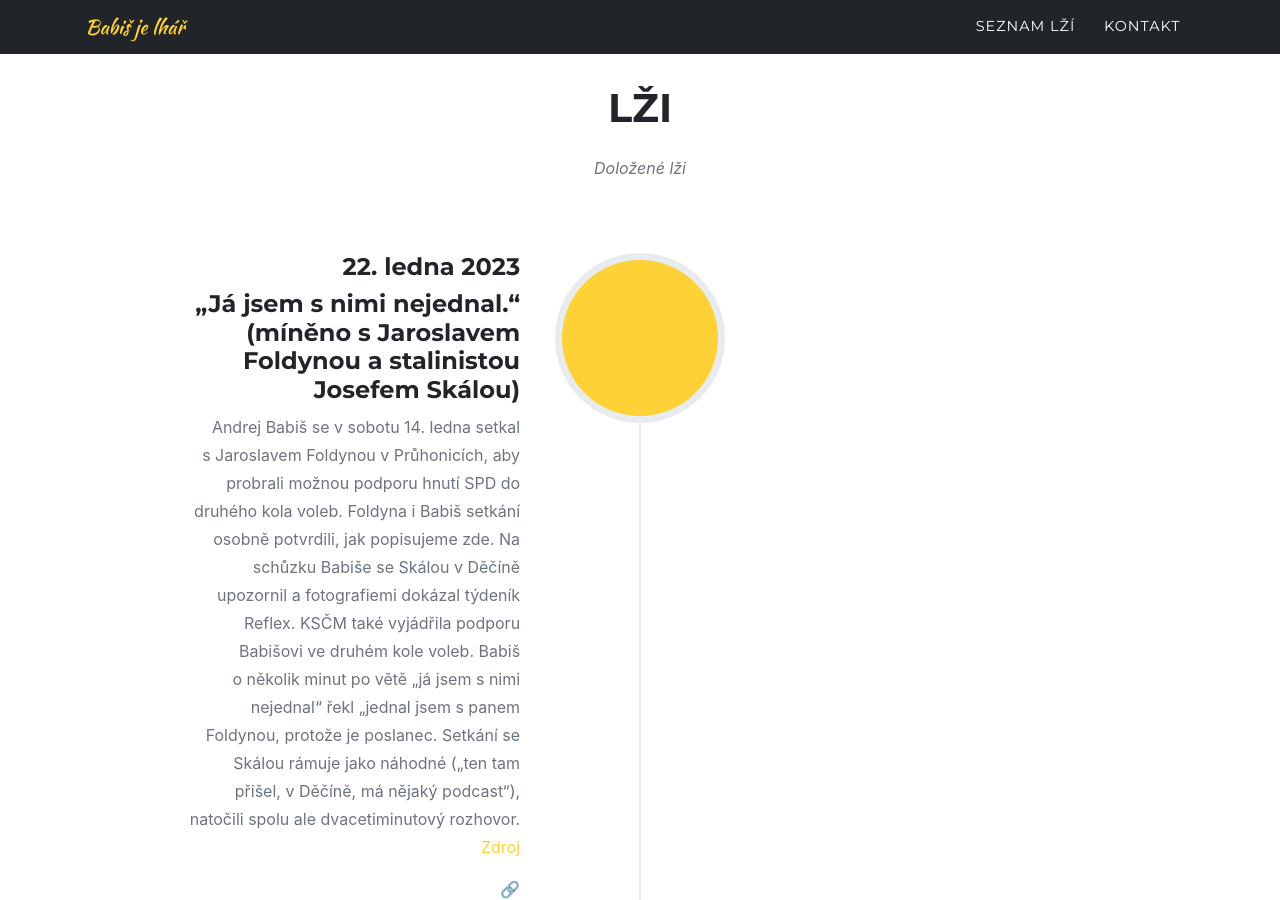
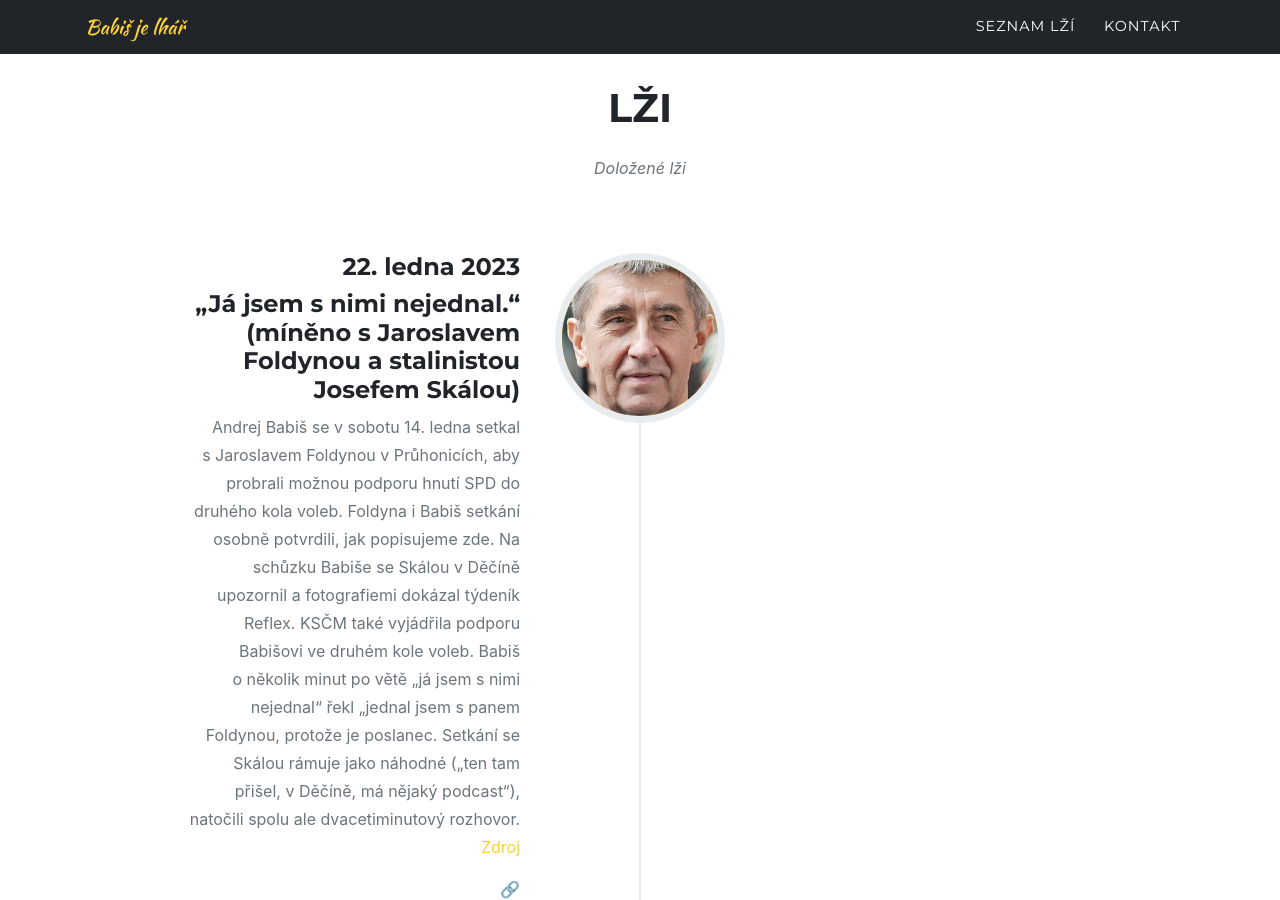
Before and after one commit to xsuchy/babisjelhar, a Jekyll site: the page built from index.md, in a window 1280 px wide and 900 px high, scrolled down 1150 px. Built offline with Jekyll 4.4.1, drawn with Linux system fonts in a browser that asks for light colours; some web fonts are replaced.

Commit message:
pridat obrazky

```diff
--- a/_data/sitetext.yml
+++ b/_data/sitetext.yml
@@ -34,42 +34,55 @@ timeline:
     start_align: "left"
     events:
       - title: "„Já jsem s nimi nejednal.“ (míněno s Jaroslavem Foldynou a stalinistou Josefem Skálou)"
+        image: assets/img/timeline/1.jpg
         year: "22. ledna 2023"
         desc: "Andrej Babiš se v sobotu 14. ledna setkal s Jaroslavem Foldynou v Průhonicích, aby probrali možnou podporu hnutí SPD do druhého kola voleb. Foldyna i Babiš setkání osobně potvrdili, jak popisujeme zde. Na schůzku Babiše se Skálou v Děčíně upozornil a fotografiemi dokázal týdeník Reflex. KSČM také vyjádřila podporu Babišovi ve druhém kole voleb. Babiš o několik minut po větě „já jsem s nimi nejednal“ řekl „jednal jsem s panem Foldynou, protože je poslanec. Setkání se Skálou rámuje jako náhodné („ten tam přišel, v Děčíně, má nějaký podcast“), natočili spolu ale dvacetiminutový rozhovor. [Zdroj](https://denikn.cz/1062411/babis-spustil-vodopad-lzi-pavel-prakticky-neklamal-overili-jsme-prezidentskou-debatu-v-ct/?ref=inc&cst=affd64dea5852b9db6fdfdc5e419f0e022ca4e89)"
       - title: "V prvním kole mne volily téměř dva miliony lidí. Pan premiér i pan Pavel říkají, že to jsou vlastně nedemokratičtí voliči. Že to je nějaká spodina. To je ten hrozný venkov, jak to říkají Pražáci."
+        image: assets/img/timeline/1.jpg
         year: "22. ledna 2023"
         desc: "Pavel ani premiér Fiala neřekli, že lidé, kteří hlasovali pro Babiše, jsou „nedemokratičtí voliči“. Fiala v povolebním prohlášení vykreslil druhé kolo jako hodnotový souboj. V žádném rozhovoru nebo vyjádření nemluvili Pavel nebo Fiala o voličích jako o spodině. Nemluvili ani o „hrozném venkovu“, Pavel naopak veřejně mluvil o tom, že takové dělení odmítá. [Zdroj](https://denikn.cz/1062411/babis-spustil-vodopad-lzi-pavel-prakticky-neklamal-overili-jsme-prezidentskou-debatu-v-ct/?ref=inc&cst=affd64dea5852b9db6fdfdc5e419f0e022ca4e89)"
       - title: "Ve sněmovních volbách volily tři miliony voličů. Tři miliony. Z toho dva miliony mají zastoupení ve Sněmovně."
+        image: assets/img/timeline/1.jpg
         year: "22. ledna 2023"
         desc: "Podle serveru volby.cz vhodilo v posledních sněmovních volbách platný lístek 5 375 090 voličů, z toho 4 305 731 voličů hlasovalo pro strany, které se dostaly do Sněmovny. Volilo tedy 5,4 milionu lidí. [Zdroj](https://denikn.cz/1062411/babis-spustil-vodopad-lzi-pavel-prakticky-neklamal-overili-jsme-prezidentskou-debatu-v-ct/?ref=inc&cst=affd64dea5852b9db6fdfdc5e419f0e022ca4e89)"
       - title: "Pan Skála vítal invazi vojsk Varšavské smlouvy stejně tak, jako to má napsané pan generál v životopise."
+        image: assets/img/timeline/1.jpg
         year: "22. ledna 2023"
         desc: "Líčení Josefa Skály, v té době šestnáctiletého, je značně odlišné od líčení Petra Pavla, v té době sedmiletého. Skála například psal, že osobně vítal sovětské vojáky, pak pomáhal šířit kolaborantské zpravodajství. Petr Pavel jenom napsal, že otec mu vysvětlil, že nenávist vůči Rusům nemusí být univerzální, protože mnoho z nich tu invazi ani nechtělo a rozhodně si nezaslouží takové odsouzení, [Zdroj](https://denikn.cz/1062411/babis-spustil-vodopad-lzi-pavel-prakticky-neklamal-overili-jsme-prezidentskou-debatu-v-ct/?ref=inc&cst=affd64dea5852b9db6fdfdc5e419f0e022ca4e89)"
       - title: "Chápu, že Česká televize už má vybraného kandidáta."
+        image: assets/img/timeline/1.jpg
         year: "22. ledna 2023"
         desc: "ČT má přísná kritéria, která ji vedou k neutralitě. Její představitelé, moderátoři či reportéři se ve prospěch kandidátů nevyjadřují, ani jim nedávají víc prostoru. Babišovi vadí, že mu moderátoři skáčou do řeči, ale kadence jeho lživých výroků či manipulací je taková, že je z moderátorovy strany legitimní nevyklidit mu úplně pole. Otázkou ale zůstává, jak urputným protivníkem má moderátor v takové debatě být. ČT nabídla prostor v předvolební debatě před prvním kolem i Babišovi, ten ho nevyužil. I před včerejší debatou nejprve několikrát veřejně odmítl účast, nakonec ale těsně před začátkem dorazil. [Zdroj](https://denikn.cz/1062411/babis-spustil-vodopad-lzi-pavel-prakticky-neklamal-overili-jsme-prezidentskou-debatu-v-ct/?ref=inc&cst=affd64dea5852b9db6fdfdc5e419f0e022ca4e89)"
       - title: "Všichni ministři vám dělají kampaň."
+        image: assets/img/timeline/1.jpg
         year: "22. ledna 2023"
         desc: "Ministři Fialovy vlády se předvolební kampaně nijak neúčastní. To, že jej osobně řada z nich podpořila, by sice šlo při extenzivním výkladu chápat jako kampaň, v pravém slova smyslu ji nedělají. Nechodí po mítincích či jeho akcích, nesetkávají se s občany, nepřesvědčují je. Uvádějí občas na pravou míru Babišovy zavádějící výroky, což, pravda, Andrej Babiš chápe jako kampaň proti sobě. [Zdroj](https://denikn.cz/1062411/babis-spustil-vodopad-lzi-pavel-prakticky-neklamal-overili-jsme-prezidentskou-debatu-v-ct/?ref=inc&cst=affd64dea5852b9db6fdfdc5e419f0e022ca4e89)"
       - title: "Je to manipulace. Není to veřejně dohledatelné."
+        image: assets/img/timeline/1.jpg
         year: "22. ledna 2023"
         desc: "Babiš tvrdí, že nejsou veřejně dohledatelné jeho výroky o práci „ne pro tu hnusnou, ale tu normální StB“. To, že jí podával hlášení, osobně říká například [zde](https://www.youtube.com/watch?v=XGxMbU-L2OE&ab_channel=FesojFesoj) [Zdroj](https://denikn.cz/1062411/babis-spustil-vodopad-lzi-pavel-prakticky-neklamal-overili-jsme-prezidentskou-debatu-v-ct/?ref=inc&cst=affd64dea5852b9db6fdfdc5e419f0e022ca4e89)."
       - title: "Dluh koncem roku 2021 byl nižší, než jsem se stal ministrem financí v roce 2014."
+        image: assets/img/timeline/1.jpg
         year: "22. ledna 2023"
         desc: "V roce 2014 dosahoval státní dluh Česka skoro 1664 miliard korun, v roce 2021 činil skoro 2,5 bilionu. Výrok není pravdivý ani při vyjádření dluhu v poměru k velikosti ekonomiky. V roce 2014 dosahoval podle zprávy Národní rozpočtové rady 41,9 procenta hrubého domácího produktu, v roce 2021 42 procenta HDP. [Zdroj](https://denikn.cz/1062411/babis-spustil-vodopad-lzi-pavel-prakticky-neklamal-overili-jsme-prezidentskou-debatu-v-ct/?ref=inc&cst=affd64dea5852b9db6fdfdc5e419f0e022ca4e89)"
       - title: "Za nás jsme měli vyšší životní úroveň než Itálie a Španělsko."
+        image: assets/img/timeline/1.jpg
         year: "22. ledna 2023"
         desc: "Při zohlednění odlišné kupní síly za vlády Andreje Babiše platilo, že HDP na hlavu mělo Česko mírně vyšší než Španělsko. Italové se ale měli lépe než Češi. Životní úroveň v Česku se v roce 2021, tedy v době, kdy stále ještě vládl Babiš se svými ministry, vůči evropskému průměru relativně snížila, vyplývá navíc z údajů, které zveřejnil Český statistický úřad ve Statistické ročence 2022."
       - title: "Všechna média jsou pro vás. A je to vidět i na vedení této debaty."
+        image: assets/img/timeline/1.jpg
         year: "22. ledna 2023"
         desc: "Babiš si na média často stěžuje, přitom v podobě vydavatelství Mafra vlastní zhruba čtvrtinu mediálního trhu (včetně lifestylových časopisů). Zpravodajské tituly vydavatelství jsou vůči němu krotké, až submisivní. Je pravda, že média někdy ověřují Babišovy (ale i Pavlovy) výroky. To ale neznamená, že jsou proti němu. Média zkrátka mají popisovat svět, jaký je, a pokud Babiš do kampaně zavlekl extrémní množství lží, manipulací a zavádějících výroků, média o tom zkrátka referují. [Zdroj](https://denikn.cz/1062411/babis-spustil-vodopad-lzi-pavel-prakticky-neklamal-overili-jsme-prezidentskou-debatu-v-ct/?ref=inc&cst=affd64dea5852b9db6fdfdc5e419f0e022ca4e89)"
       - title: "Vy jste tam dělal ten zápis."
+        image: assets/img/timeline/1.jpg
         year: "22. ledna 2023"
         desc: "Těžko říci, co Andreje Babiše vede k opakovanému lhaní, že Petr Pavel nebyl ve Vojenském výboru NATO předsedou, ale zapisovatelem. Nepokládáme za nezbytné tuto skutečnost dokazovat, je to všeobecně známá věc. [Zdroj](https://denikn.cz/1062411/babis-spustil-vodopad-lzi-pavel-prakticky-neklamal-overili-jsme-prezidentskou-debatu-v-ct/?ref=inc&cst=affd64dea5852b9db6fdfdc5e419f0e022ca4e89)"
       - title: "Dokonce jsem řídil záchranu našich lidí z Afghánistánu."
+        image: assets/img/timeline/1.jpg
         year: "22. ledna 2023"
         desc: "V Afghánistánu šlo především o záchranu afghánských tlumočníků, spolupracovníků českých vojáků v předchozí misi v této zemi, která tou dobou končila. Vojáci se z Afghánistánu stáhli předtím, aniž by to Andrej Babiš nějak řídil. Babišova vláda i ministerstvo obrany v létě po několik týdnů odmítaly jednat a kontaktovat tlumočníky. Zvažovaly jim například poslat finanční pomoc, což ale v prostředí Afghánistánu nemohlo mít prakticky žádný efekt, protože ozbrojenci vítězícího hnutí Tálibán cíleně zajímali, mučili či vraždili spolupracovníky poražené legitimní afghánské vlády (vzešlé na rozdíl od Tálibánu z voleb). Řadu bývalých spolupracovníků či rodinných příslušníků Babišova vláda z Afghánistánu neodvezla. Ti se nyní často skrývají a obávají se o svou bezpečnost. I evakuaci řídila armáda; Babiš si přisvojuje zásluhy, přestože jeho skutečný podíl spočíval především v tom, že evakuaci nakonec nestál v cestě. [Zdroj](https://denikn.cz/1062411/babis-spustil-vodopad-lzi-pavel-prakticky-neklamal-overili-jsme-prezidentskou-debatu-v-ct/?ref=inc&cst=affd64dea5852b9db6fdfdc5e419f0e022ca4e89)"
       - title: "Jsem nezávislý kandidát."
+        image: assets/img/timeline/1.jpg
         year: "18. ledna 2023"
         desc: "Nezávislý kandidát v prezidentských volbách je označovánt takový kandidát, kterého nenavrhla politická strana či koalice, ale kandiduje na základě petice občanů. Babiše navhrlo hnutí ANO. [Zdroj](https://cs.wikipedia.org/wiki/Nez%C3%A1vislost#Nez%C3%A1visl%C3%AD_kandid%C3%A1ti) [Zdroj](https://www.denik.cz/prezidentsky-souboj/ziva-debata-prezidentske-volby-petr-pavel-andrej-babis.html)"
       - title: "Samozřejmě gratuluju provládnímu kandidátu panu Pavlovi, který vyhrál."
```
